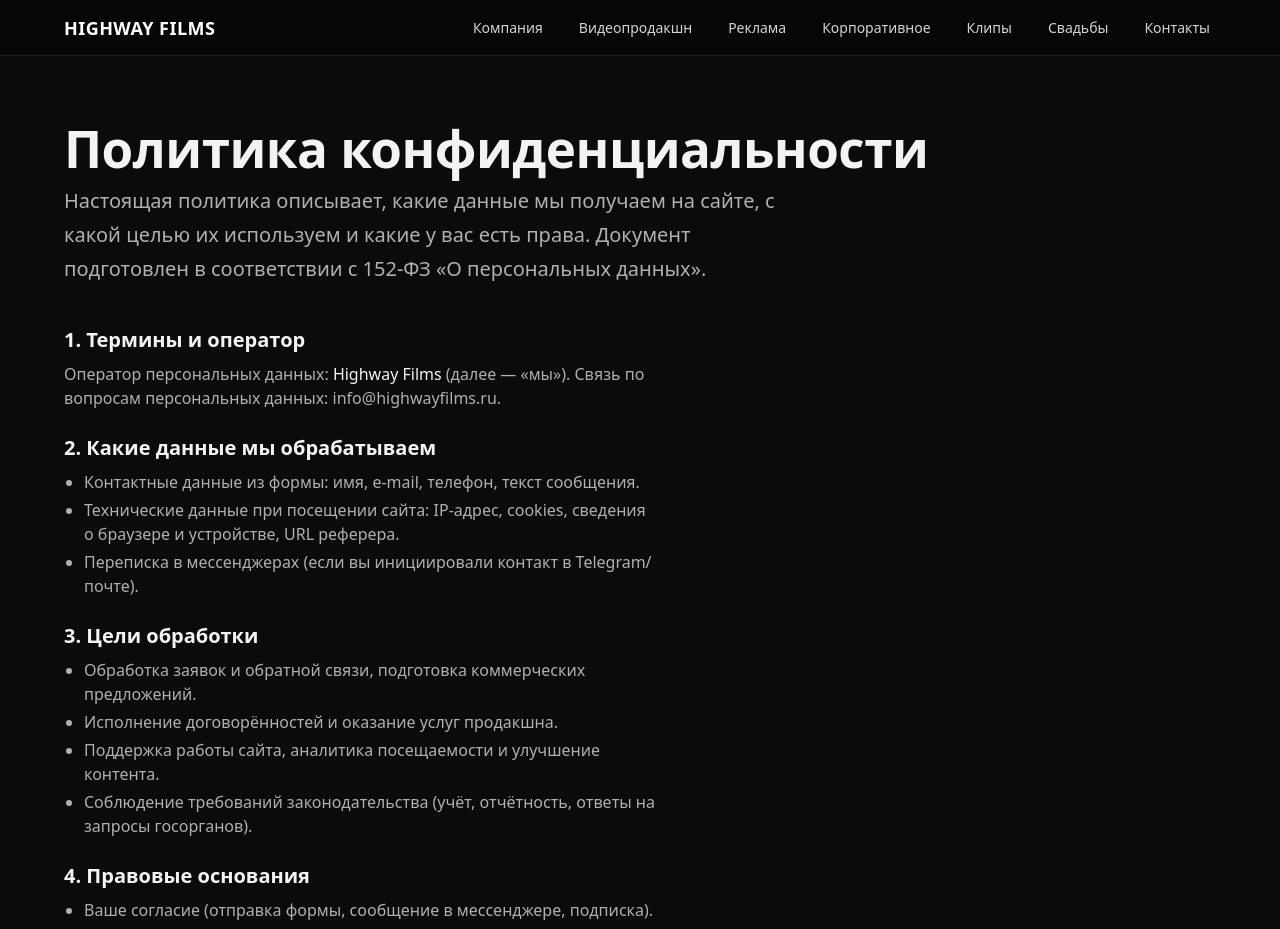
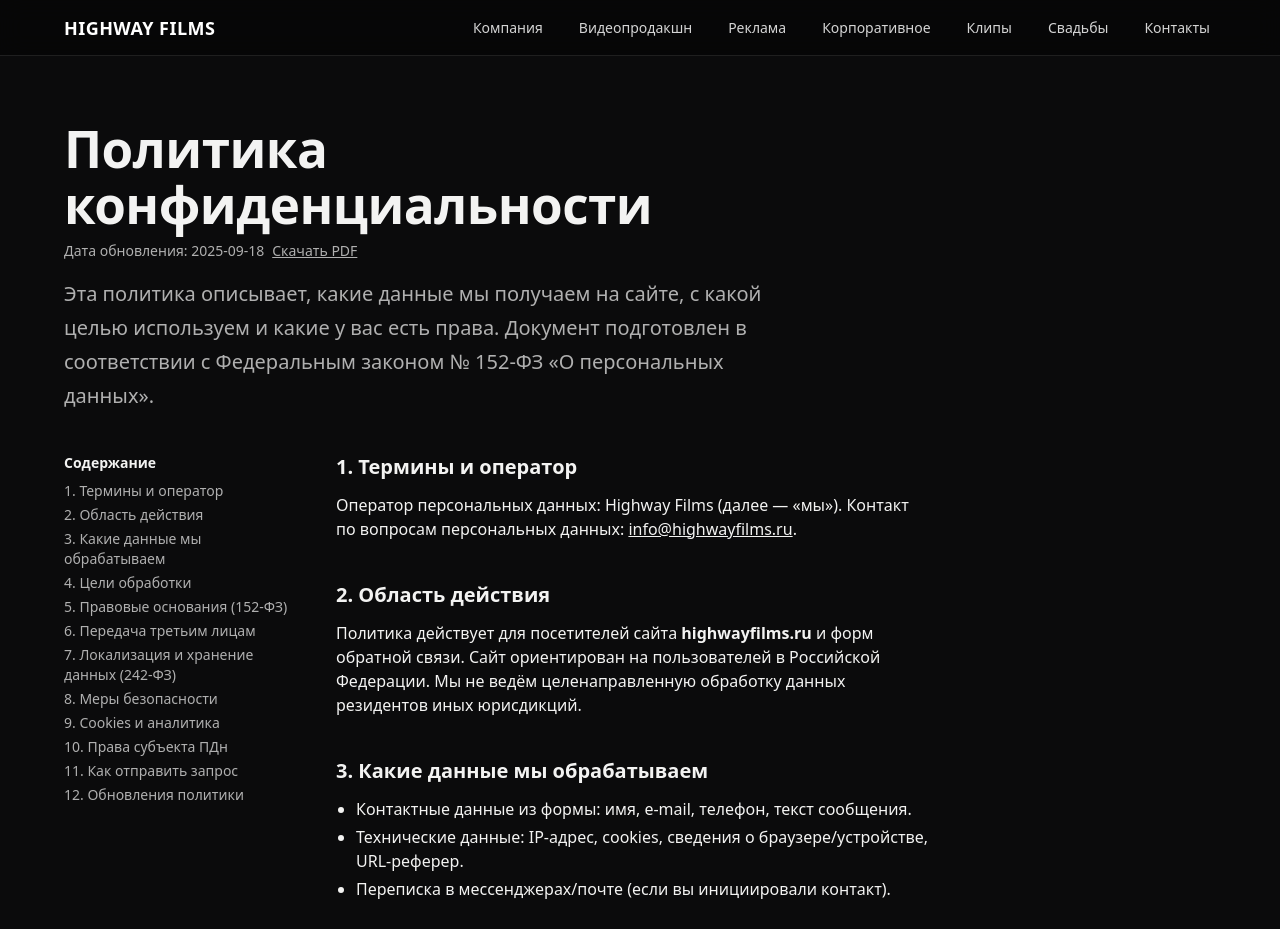
Before and after one commit to pandangun/highwayfilms.ru, a Next.js app: page /privacy in a window 1280 px wide. Shown: the top 929 px of the page. Built offline with nearby package versions, Linux system fonts and the light colour scheme.

Commit message:
feat: обновил страницуПолитика2 (форма, карточки, стили)

```diff
--- a/src/app/privacy/page.tsx
+++ b/src/app/privacy/page.tsx
@@ -1,113 +1,264 @@
+// app/privacy/page.tsx
 import type { Metadata } from "next";
+import Script from "next/script";
 
 export const metadata: Metadata = {
   title: "Политика конфиденциальности — Highway Films",
   description:
-    "Политика обработки персональных данных и cookies на сайте Highway Films.",
+    "Политика обработки персональных данных и cookies на сайте Highway Films в соответствии с 152-ФЗ.",
+  alternates: { canonical: "https://highwayfilms.ru/privacy" },
+  openGraph: {
+    type: "article",
+    title: "Политика конфиденциальности — Highway Films",
+    description:
+      "Как и зачем мы обрабатываем ваши персональные данные. Соответствие 152-ФЗ.",
+    url: "https://highwayfilms.ru/privacy",
+    siteName: "Highway Films",
+  },
+  robots: { index: true, follow: true },
 };
+
+// Подставляется на билде (например, из CI). Фолбэк — сегодняшняя дата.
+const UPDATED_AT = process.env.NEXT_PUBLIC_BUILD_DATE || "2025-09-18";
+
+const SECTIONS = [
+  { id: "operator", title: "1. Термины и оператор" },
+  { id: "scope", title: "2. Область действия" },
+  { id: "data", title: "3. Какие данные мы обрабатываем" },
+  { id: "purposes", title: "4. Цели обработки" },
+  { id: "legal", title: "5. Правовые основания (152-ФЗ)" },
+  { id: "sharing", title: "6. Передача третьим лицам" },
+  { id: "localization", title: "7. Локализация и хранение данных (242-ФЗ)" },
+  { id: "security", title: "8. Меры безопасности" },
+  { id: "cookies", title: "9. Cookies и аналитика" },
+  { id: "rights", title: "10. Права субъекта ПДн" },
+  { id: "requests", title: "11. Как отправить запрос" },
+  { id: "updates", title: "12. Обновления политики" },
+];
 
 export default function PrivacyPage() {
   return (
     <main className="container py-12 md:py-16">
+      {/* JSON-LD */}
+      <Script id="ld-webpage" type="application/ld+json">
+        {JSON.stringify({
+          "@context": "https://schema.org",
+          "@type": "WebPage",
+          name: "Политика конфиденциальности — Highway Films",
+          url: "https://highwayfilms.ru/privacy",
+          dateModified: UPDATED_AT,
+          inLanguage: "ru-RU",
+        })}
+      </Script>
+      <Script id="ld-breadcrumbs" type="application/ld+json">
+        {JSON.stringify({
+          "@context": "https://schema.org",
+          "@type": "BreadcrumbList",
+          itemListElement: [
+            { "@type": "ListItem", position: 1, name: "Главная", item: "https://highwayfilms.ru" },
+            { "@type": "ListItem", position: 2, name: "Политика конфиденциальности", item: "https://highwayfilms.ru/privacy" },
+          ],
+        })}
+      </Script>
+
+      {/* Skip-link для a11y, класс есть в твоём globals.css */}
+      <a href="#content" className="visually-hidden focus:not-sr-only">
+        Перейти к содержимому
+      </a>
+
+      {/* Header */}
+      <header className="max-w-3xl">
         <h1 className="h1">Политика конфиденциальности</h1>
-      <p className="lead measure mt-2">
-        Настоящая политика описывает, какие данные мы получаем на сайте, с какой целью их
-        используем и какие у вас есть права. Документ подготовлен в соответствии с 152-ФЗ
-        «О персональных данных».
+        <p className="mt-2 text-sm text-muted">
+          Дата обновления: <time dateTime={UPDATED_AT}>{UPDATED_AT}</time>
+          <a href="/privacy.pdf" className="underline hover:no-underline ml-2">
+            Скачать PDF
+          </a>
         </p>
+        <p className="lead measure mt-4">
+          Эта политика описывает, какие данные мы получаем на сайте, с какой целью используем
+          и какие у вас есть права. Документ подготовлен в соответствии с Федеральным законом
+          № 152-ФЗ «О персональных данных».
+        </p>
+      </header>
 
-      <section className="measure mt-10 space-y-6 text-muted">
-        <div>
+      {/* Макет: липкий ToC + контент */}
+      <div className="mt-10 grid grid-cols-1 md:grid-cols-[240px_1fr] gap-8">
+        {/* ToC */}
+        <aside className="md:sticky md:top-24 h-max">
+          <nav aria-label="Содержание" className="text-sm">
+            <p className="mb-2 font-semibold text-fgc">Содержание</p>
+            <ol className="space-y-1">
+              {SECTIONS.map((s) => (
+                <li key={s.id}>
+                  <a
+                    href={`#${s.id}`}
+                    className="text-muted hover:text-fgc underline-offset-2 hover:underline"
+                  >
+                    {s.title}
+                  </a>
+                </li>
+              ))}
+            </ol>
+          </nav>
+        </aside>
+
+        {/* Content */}
+        <article id="content" className="space-y-10">
+          <section id="operator" className="measure space-y-3">
             <h2 className="text-xl font-semibold text-fgc">1. Термины и оператор</h2>
-          <p className="mt-2">
+            <p>
               Оператор персональных данных: <span className="text-fgc">Highway Films</span> (далее — «мы»).
-            Связь по вопросам персональных данных:{" "}
-            <a href="mailto:info@highwayfilms.ru" className="text-accent hover:underline">
+              Контакт по вопросам персональных данных:{" "}
+              <a href="mailto:info@highwayfilms.ru" className="underline hover:no-underline">
                 info@highwayfilms.ru
               </a>.
             </p>
+          </section>
+
+          <section id="scope" className="measure space-y-3">
+            <h2 className="text-xl font-semibold text-fgc">2. Область действия</h2>
+            <p>
+              Политика действует для посетителей сайта <strong>highwayfilms.ru</strong> и форм обратной связи.
+              Сайт ориентирован на пользователей в Российской Федерации. Мы не ведём целенаправленную
+              обработку данных резидентов иных юрисдикций.
+            </p>
+          </section>
+
+          <section id="data" className="measure space-y-3">
+            <h2 className="text-xl font-semibold text-fgc">3. Какие данные мы обрабатываем</h2>
+            <ul className="list-disc pl-5 space-y-1">
+              <li>Контактные данные из формы: имя, e-mail, телефон, текст сообщения.</li>
+              <li>Технические данные: IP-адрес, cookies, сведения о браузере/устройстве, URL-реферер.</li>
+              <li>Переписка в мессенджерах/почте (если вы инициировали контакт).</li>
+            </ul>
+          </section>
+
+          <section id="purposes" className="measure space-y-3">
+            <h2 className="text-xl font-semibold text-fgc">4. Цели обработки</h2>
+            <ul className="list-disc pl-5 space-y-1">
+              <li>Обработка заявок и подготовка коммерческих предложений.</li>
+              <li>Исполнение договорённостей и оказание услуг продакшна.</li>
+              <li>Поддержка сайта, аналитика посещаемости, улучшение контента.</li>
+              <li>Соблюдение требований законодательства (учёт, отчётность, ответы на запросы).</li>
+            </ul>
+          </section>
+
+          <section id="legal" className="measure space-y-3">
+            <h2 className="text-xl font-semibold text-fgc">5. Правовые основания (152-ФЗ)</h2>
+            <ul className="list-disc pl-5 space-y-1">
+              <li>Согласие субъекта персональных данных.</li>
+              <li>Исполнение договора или действий по вашей инициативе до его заключения.</li>
+              <li>Законные интересы оператора (поддержка сайта, безопасность).</li>
+              <li>Исполнение обязанностей, возложенных законодательством РФ.</li>
+            </ul>
+          </section>
+
+          <section id="sharing" className="measure space-y-3">
+            <h2 className="text-xl font-semibold text-fgc">6. Передача третьим лицам</h2>
+            <p>Мы не продаём и не публикуем ваши данные. Передача возможна только:</p>
+            <ul className="list-disc pl-5 space-y-1">
+              <li>подрядчикам/провайдерам (хостинг, почта, аналитика) — строго по необходимости;</li>
+              <li>госорганам — по законному запросу;</li>
+              <li>при реорганизации/продаже бизнеса — правопреемнику с сохранением обязательств.</li>
+            </ul>
+          </section>
+
+          <section id="localization" className="measure space-y-3">
+            <h2 className="text-xl font-semibold text-fgc">7. Локализация и хранение данных (242-ФЗ)</h2>
+            <p>
+              Персональные данные граждан РФ, собираемые через сайт, регистрируются, систематизируются,
+              накапливаются и хранятся на серверах, расположенных на территории Российской Федерации.
+            </p>
+          </section>
+
+          <section id="security" className="measure space-y-3">
+            <h2 className="text-xl font-semibold text-fgc">8. Меры безопасности</h2>
+            <ul className="list-disc pl-5 space-y-1">
+              <li>Доступ к данным ограничен уполномоченными лицами по принципу необходимости.</li>
+              <li>Применяются организационные и технические меры защиты.</li>
+              <li>Срок хранения — до достижения целей или отзыва согласия, если нет иных оснований.</li>
+            </ul>
+          </section>
+
+          <section id="cookies" className="measure space-y-3">
+            <h2 className="text-xl font-semibold text-fgc">9. Cookies и аналитика</h2>
+            <p>
+              Cookies используются для корректной работы сайта, запоминания настроек и анонимной статистики.
+              Управлять cookies можно в настройках браузера.
+            </p>
+
+            <div className="overflow-x-auto">
+              <table className="w-full border-base" role="table">
+                <caption className="text-sm text-muted text-left pb-2">
+                  Категории cookies, применяемые на сайте
+                </caption>
+                <thead>
+                  <tr className="text-left">
+                    <th className="py-2 pr-4 border-base border-b">Категория</th>
+                    <th className="py-2 pr-4 border-base border-b">Назначение</th>
+                    <th className="py-2 pr-0 border-base border-b">Пример срока</th>
+                  </tr>
+                </thead>
+                <tbody className="text-muted">
+                  <tr>
+                    <td className="py-2 pr-4 border-base border-b">Технические</td>
+                    <td className="py-2 pr-4 border-base border-b">Работа форм и сессий</td>
+                    <td className="py-2 pr-0 border-base border-b">до 12 месяцев</td>
+                  </tr>
+                  <tr>
+                    <td className="py-2 pr-4 border-base border-b">Аналитические</td>
+                    <td className="py-2 pr-4 border-base border-b">Анонимная статистика посещаемости</td>
+                    <td className="py-2 pr-0 border-base border-b">до 14 месяцев</td>
+                  </tr>
+                </tbody>
+              </table>
             </div>
 
-        <div>
-          <h2 className="text-xl font-semibold text-fgc">2. Какие данные мы обрабатываем</h2>
-          <ul className="list-disc pl-5 mt-2 space-y-1">
-            <li>Контактные данные из формы: имя, e-mail, телефон, текст сообщения.</li>
-            <li>Технические данные при посещении сайта: IP-адрес, cookies, сведения о браузере и устройстве, URL реферера.</li>
-            <li>Переписка в мессенджерах (если вы инициировали контакт в Telegram/почте).</li>
+            <p className="mt-2">
+              Настройки cookies:{" "}
+              <button type="button" data-cmp="open" className="underline hover:no-underline">
+                изменить согласие
+              </button>
+              .
+            </p>
+          </section>
+
+          <section id="rights" className="measure space-y-3">
+            <h2 className="text-xl font-semibold text-fgc">10. Права субъекта ПДн</h2>
+            <ul className="list-disc pl-5 space-y-1">
+              <li>получить сведения об обработке и копию данных;</li>
+              <li>требовать уточнения (обновления, исправления) данных;</li>
+              <li>блокирования или уничтожения данных при незаконной обработке;</li>
+              <li>отозвать согласие на обработку персональных данных.</li>
             </ul>
+          </section>
+
+          <section id="requests" className="measure space-y-3">
+            <h2 className="text-xl font-semibold text-fgc">11. Как отправить запрос</h2>
+            <p>
+              Направляйте запросы на{" "}
+              <a href="mailto:info@highwayfilms.ru" className="underline hover:no-underline">
+                info@highwayfilms.ru
+              </a>. Укажите ФИО, контакт для ответа и суть обращения. Ответим в срок, установленный законом.
+            </p>
+          </section>
+
+          <section id="updates" className="measure space-y-3">
+            <h2 className="text-xl font-semibold text-fgc">12. Обновления политики</h2>
+            <p>
+              Актуальная версия всегда доступна по адресу <span className="text-fgc">/privacy</span>.
+              Дата обновления: <time dateTime={UPDATED_AT}>{UPDATED_AT}</time>.
+            </p>
+          </section>
+
+          <p className="measure">
+            <a href="#top" className="text-sm underline hover:no-underline">
+              Вернуться наверх ↑
+            </a>
+          </p>
+        </article>
       </div>
-
-        <div>
-          <h2 className="text-xl font-semibold text-fgc">3. Цели обработки</h2>
-          <ul className="list-disc pl-5 mt-2 space-y-1">
-            <li>Обработка заявок и обратной связи, подготовка коммерческих предложений.</li>
-            <li>Исполнение договорённостей и оказание услуг продакшна.</li>
-            <li>Поддержка работы сайта, аналитика посещаемости и улучшение контента.</li>
-            <li>Соблюдение требований законодательства (учёт, отчётность, ответы на запросы госорганов).</li>
-          </ul>
-        </div>
-
-        <div>
-          <h2 className="text-xl font-semibold text-fgc">4. Правовые основания</h2>
-          <ul className="list-disc pl-5 mt-2 space-y-1">
-            <li>Ваше согласие (отправка формы, сообщение в мессенджере, подписка).</li>
-            <li>Исполнение договора или шагов к его заключению по вашей инициативе.</li>
-            <li>Законные интересы оператора (поддержка сайта, защита прав и собственности).</li>
-          </ul>
-        </div>
-
-        <div>
-          <h2 className="text-xl font-semibold text-fgc">5. Передача третьим лицам</h2>
-          <p className="mt-2">
-            Мы не продаём и не публикуем ваши данные. Передача возможна только:
-          </p>
-          <ul className="list-disc pl-5 mt-2 space-y-1">
-            <li>подрядчикам/провайдерам (хостинг, почта, аналитика) — в объёме, необходимом для работы сервиса;</li>
-            <li>госорганам — по законному запросу;</li>
-            <li>при реорганизации/продаже бизнеса — правопреемнику с сохранением обязательств по защите данных.</li>
-          </ul>
-        </div>
-
-        <div>
-          <h2 className="text-xl font-semibold text-fgc">6. Хранение и безопасность</h2>
-          <ul className="list-disc pl-5 mt-2 space-y-1">
-            <li>Срок хранения — до достижения целей обработки или отзыва согласия, если нет иных оснований хранения.</li>
-            <li>Доступ ограничен уполномоченными лицами, применяются организационные и технические меры защиты.</li>
-          </ul>
-        </div>
-
-        <div>
-          <h2 className="text-xl font-semibold text-fgc">7. Cookies и аналитика</h2>
-          <p className="mt-2">
-            Cookies используются для корректной работы сайта, запоминания настроек и анонимной статистики.
-            Вы можете управлять cookies в настройках браузера. На сайте может использоваться системная
-            аналитика (напр., Яндекс.Метрика/Google Analytics) с обезличенными метриками.
-          </p>
-        </div>
-
-        <div>
-          <h2 className="text-xl font-semibold text-fgc">8. Ваши права</h2>
-          <ul className="list-disc pl-5 mt-2 space-y-1">
-            <li>получить сведения об обработке данных и копию данных;</li>
-            <li>исправить данные, ограничить обработку, возразить против обработки;</li>
-            <li>отозвать согласие, потребовать удаление, подать жалобу в уполномоченный орган.</li>
-          </ul>
-          <p className="mt-2">
-            Запрос направляйте на{" "}
-            <a href="mailto:info@highwayfilms.ru" className="text-accent hover:underline">
-              info@highwayfilms.ru
-            </a>. Мы ответим в установленный законом срок.
-          </p>
-        </div>
-
-        <div>
-          <h2 className="text-xl font-semibold text-fgc">9. Обновления политики</h2>
-          <p className="mt-2">
-            Политика может обновляться. Актуальная версия всегда расположена по адресу{" "}
-            <span className="text-fgc">/privacy</span>. Дата обновления: 18.09.2025.
-          </p>
-        </div>
-      </section>
     </main>
   );
 }
```
Lines whose indentation alone changed are shown as unchanged.
